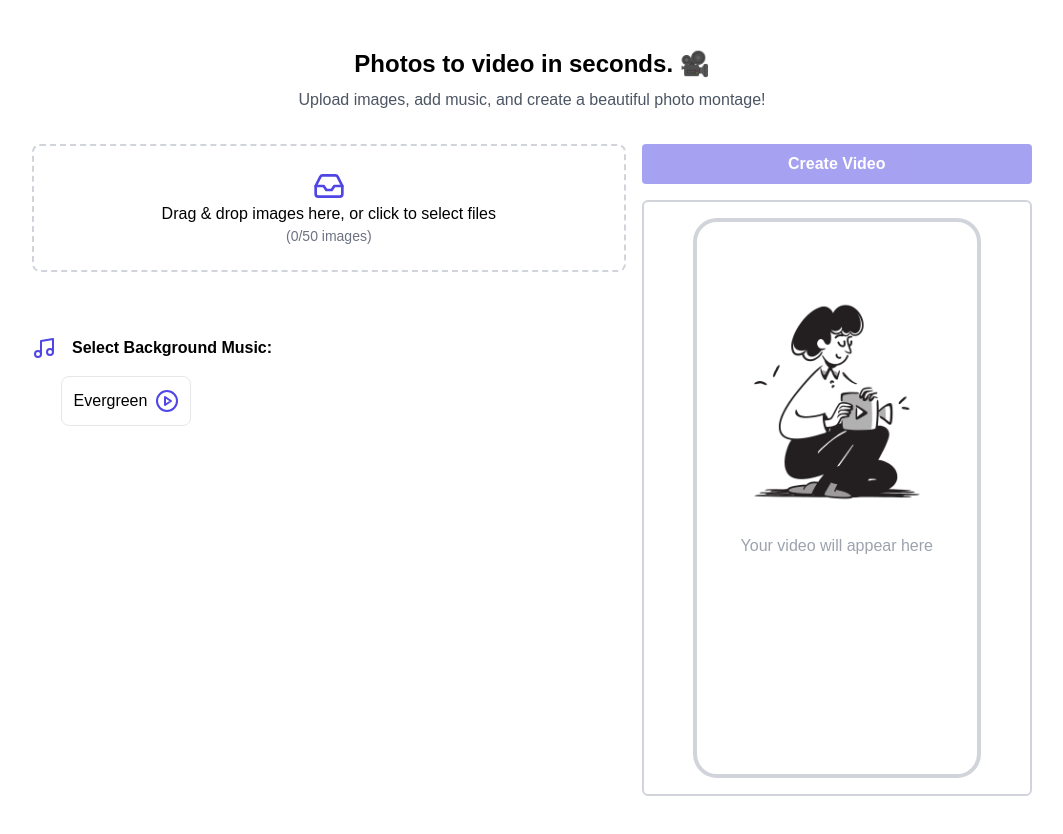
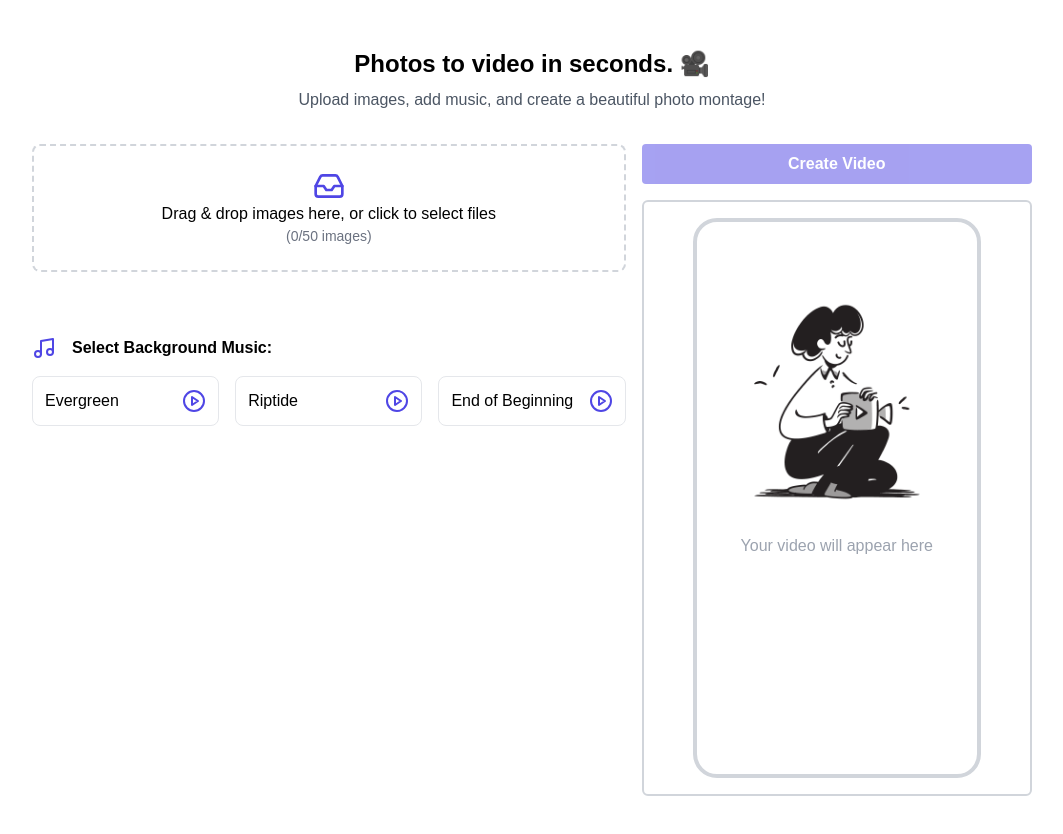
Before and after one commit to SuveenE/photos2movie, a Next.js app: page / in a window 1280 px wide. Shown: the top 834 px of the page, without its empty margins (108-1171 px from the left). Built offline with nearby package versions, Linux system fonts and the light colour scheme.

Commit message:
Add new music

```diff
--- a/src/components/audioSelector.tsx
+++ b/src/components/audioSelector.tsx
@@ -8,6 +8,8 @@ interface AudioSelectorProps {
 
 const audioTracks = [
   { id: "evergeen", name: "Evergreen", file: "/audio/evergreen.mp3" },
+  { id: "riptide", name: "Riptide", file: "/audio/riptide.mp3" },
+  { id: "endofbeginning", name: "End of Beginning", file: "/audio/end-of-beginning.mp3" },
 ];
 
 export default function AudioSelector({
@@ -46,7 +48,7 @@ export default function AudioSelector({
         {audioTracks.map((track) => (
           <div
             key={track.id}
-            className={`flex flex-row gap-2 border w-[130px] mx-auto rounded-lg p-3 ${
+            className={`flex flex-row justify-between gap-2 border w-full mx-auto rounded-lg p-3 ${
               selectedAudio === track.file
                 ? "border-2 border-indigo-600 bg-indigo-50"
                 : "border-gray-200"
@@ -60,7 +62,7 @@ export default function AudioSelector({
             </button>
             <button
               onClick={() => togglePlay(track.file)}
-              className="text-sm text-indigo-600 hover:text-indigo-800"
+              className="text-sm text-indigo-600 hover:text-indigo-800 w-max"
             >
               {playingAudio === track.file ? (
                 <PauseCircleIcon />
```
Also changed, not shown: 2 other files (tests, documents, lock files or other folders).
